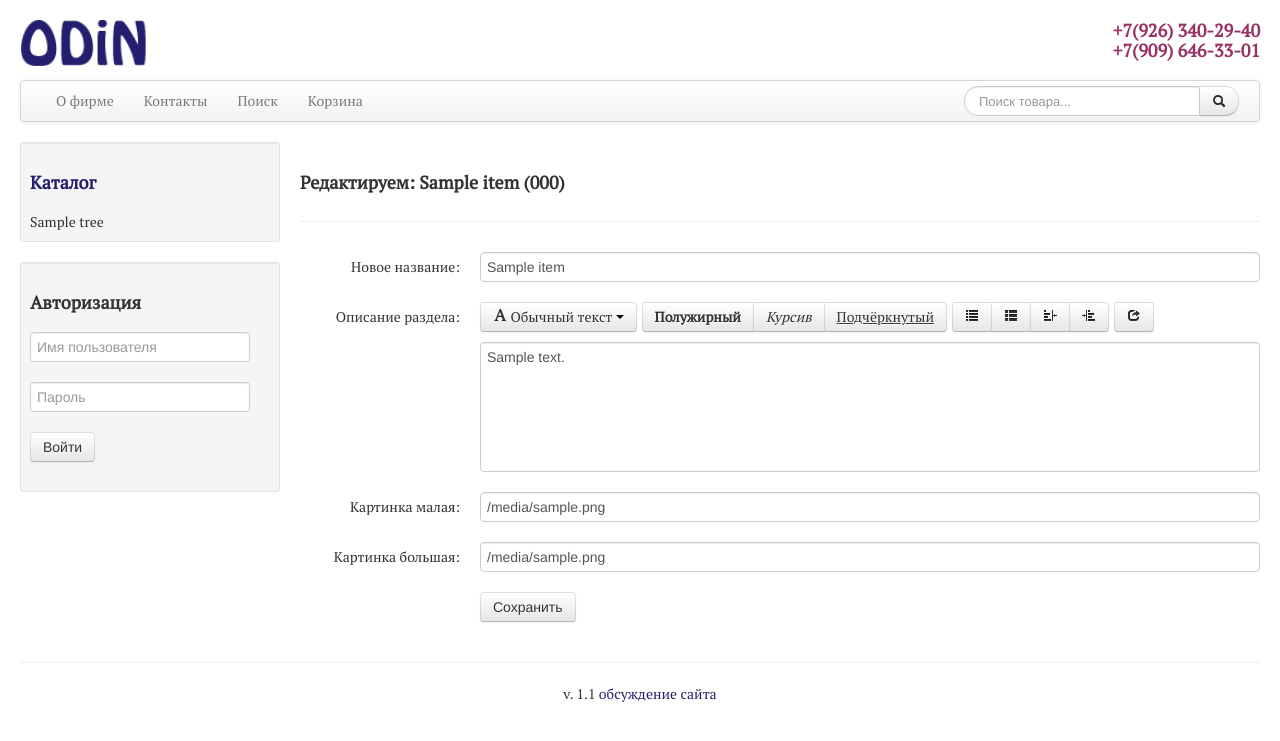
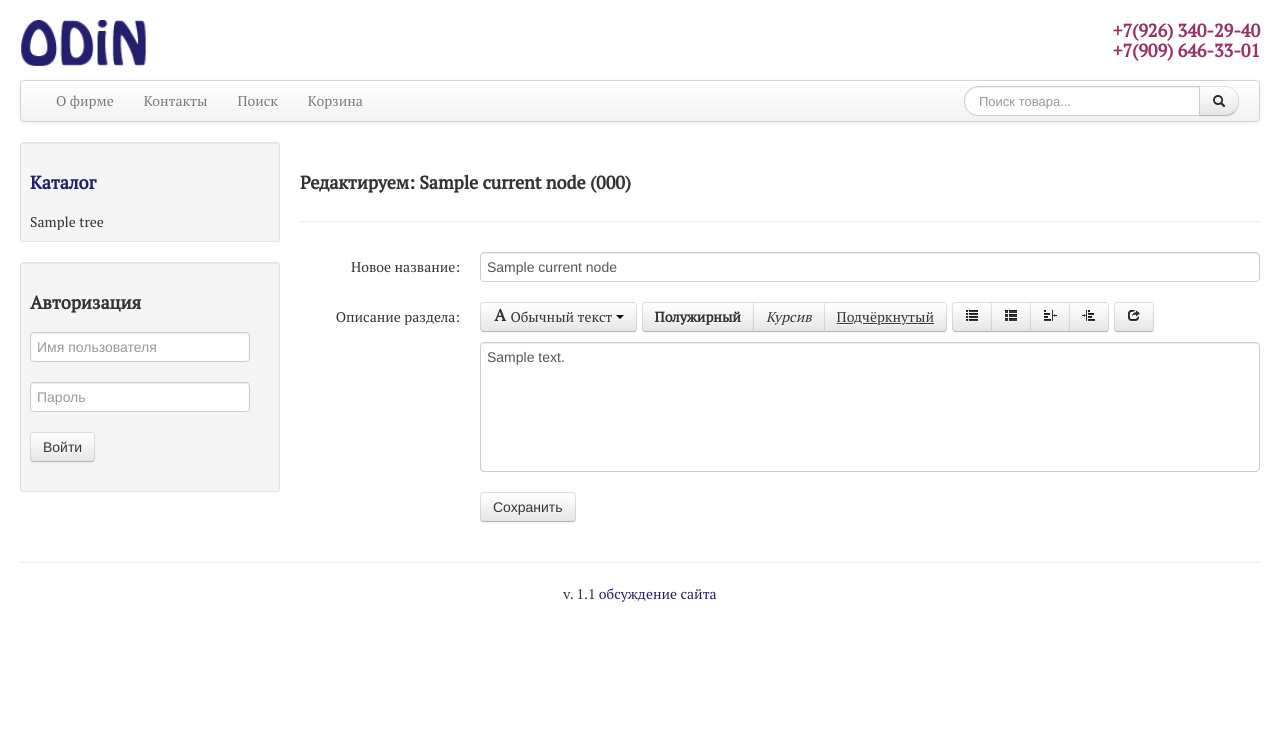
Before and after one commit to Gloreus/tdodin-flask, a Python web app: template tdodin/app/templates/frm_edit_node.html in a window 1280 px wide. Shown: the top 741 px of the page. Run offline with Jinja, Linux system fonts and the light colour scheme; the template is opened without the code that fills it: most values are stand-ins (such as "Sample title", 1, 10 or a date in 2020); some libraries are stand-ins or nearby versions.

```diff
--- a/tdodin/app/tdodin.py
+++ b/tdodin/app/tdodin.py
@@ -39,3 +39,4 @@ app.register_blueprint(load_images) # /load_images
 app.register_blueprint(search_page) # /search
 app.register_blueprint(basket_page) # /basket
 app.register_blueprint(order_page) # /order
+app.register_blueprint(edit_node_page) # /edit_cat/1.2
--- a/tdodin/app/templates/frm_edit_node.html
+++ b/tdodin/app/templates/frm_edit_node.html
@@ -11,38 +11,25 @@
     <script type="text/javascript" src="/static/wysihtml5/js/prettify.js"></script>
 
 <div class="page-header">
-       <h3>Редактируем: {{Item.name}} ({{Item.code}})</h3>
+       <h3>Редактируем: {{Current_Node.name}} ({{Current_Node.code}})</h3>
 </div>
 
 
-<form class="form-horizontal" action="/update_node_action/{{Item.key.id}}" method="post" enctype="multipart/form-data">
+<form class="form-horizontal" action="/edit_cat/{{Current_Node.code}}" method="post" enctype="multipart/form-data">
         <div class="control-group">
             <label class="control-label"> Новое название:</label>
             <div class="controls">
-                <input class="span" type="text"  name="name" value = "{{Item.name}}">
+                <input class="span" type="text"  name="name" value = "{{Current_Node.name}}">
             </div>
          </div>
         <div class="control-group">
             <label class="control-label"> Описание раздела:</label>
             <div class="controls">
-                <textarea id="desc_edit" class="span" name="description" rows="6">{{Item.description}}
+                <textarea id="desc_edit" class="span" name="description" rows="6">{{Current_Node.description}}
                 </textarea>
                 <input type="hidden" name="_wysihtml5_mode" value="1">
             </div>
         </div>
-
-        <div class="control-group">
-            <label class="control-label"> Картинка малая:</label>
-            <div class="controls">
-                <input class="span" type="text" name="small_image_url" value = "{{Item.small_image_url}}">
-            </div>
-        </div>
-        <div class="control-group">
-            <label class="control-label"> Картинка большая:</label>
-            <div class="controls">
-                <input class="span" type="text" name="full_image_url" value = "{{Item.full_image_url}}">
-            </div>
-         </div>
 
         <div class="control-group">
             <div class="controls">
```
Also changed, not shown: tdodin/app/data.py (+12 -0 lines), tdodin/app/main.py (+20 -0 lines), tdodin/app/templates/category.html (+10 -12 lines).
